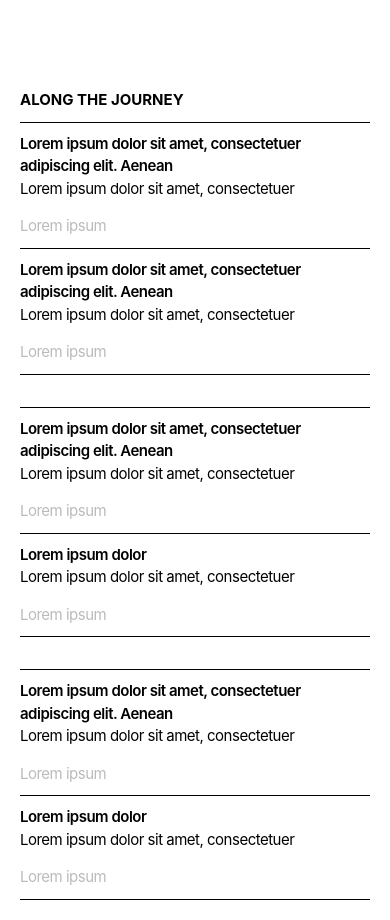
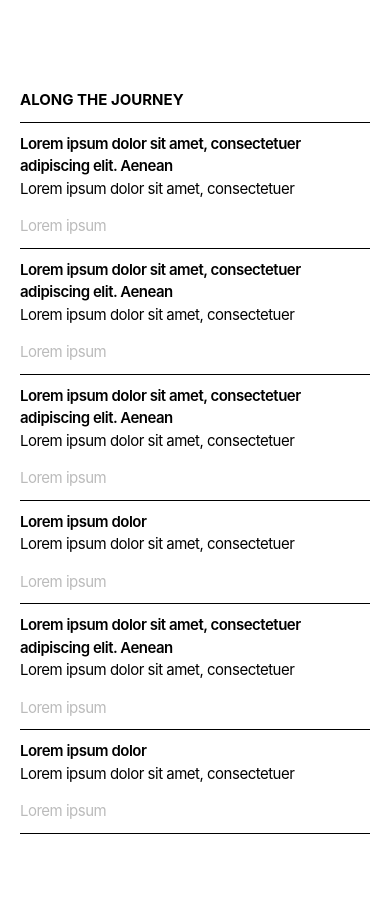
Before and after one commit to sukhman0402/portfolio-website, a Next.js app: page / in a window 390 px wide. Shown: the part 5340-6260 px from the top of the page. Built offline with nearby package versions, Linux system fonts and the light colour scheme.

Commit message:
Update AboutSection.js

```diff
--- a/src/components/AboutSection.js
+++ b/src/components/AboutSection.js
@@ -216,7 +216,17 @@ export default function AboutSection() {
           <h2 className="font-bold uppercase tracking-normal md:pt-[10px]">
             Along the Journey
           </h2>
-          <div className="grid grid-cols-1 gap-x-10 gap-y-8 md:grid-cols-3 md:gap-x-[20px]">
+          {/* gap-y-[10px] (was gap-y-8/32px, mobile only) — flagged
+              2026-09-02: on mobile the 3 columns stack (grid-cols-1), so
+              each column's own closing border-t (below) landed directly
+              above the NEXT column's first entry border-t — two lines
+              with a bare 32px gap and no content between them, reading as
+              a duplicate/double line. Fixed alongside hiding the
+              redundant closing lines below; this gap is now the sole
+              "content -> next line" boundary between columns, so it gets
+              the standard 10px like everywhere else. Desktop unaffected —
+              columns sit side by side there, this row-gap isn't used. */}
+          <div className="grid grid-cols-1 gap-x-10 gap-y-[10px] md:grid-cols-3 md:gap-x-[20px]">
             {journeyEntries.map((column, colIdx) => (
               // gap-[10px] (was gap-6/24px, mobile only, md:gap-[12px]
               // unchanged) — flagged 2026-09-02: grey tag -> next line
@@ -255,7 +265,18 @@ export default function AboutSection() {
                     </div>
                   );
                 })}
-                <div className="border-t border-black" aria-hidden="true" />
+                {/* Closing line: hidden on mobile for every column except
+                    the last (hidden md:block), flagged 2026-09-02 — this is
+                    the redundant line that caused the "double line" issue
+                    fixed above. Desktop keeps it on all 3 columns, unchanged
+                    (they sit side by side there, so it's never adjacent to
+                    another column's opening line). */}
+                <div
+                  className={`border-t border-black ${
+                    colIdx !== journeyEntries.length - 1 ? "hidden md:block" : ""
+                  }`}
+                  aria-hidden="true"
+                />
               </div>
             ))}
           </div>
```
